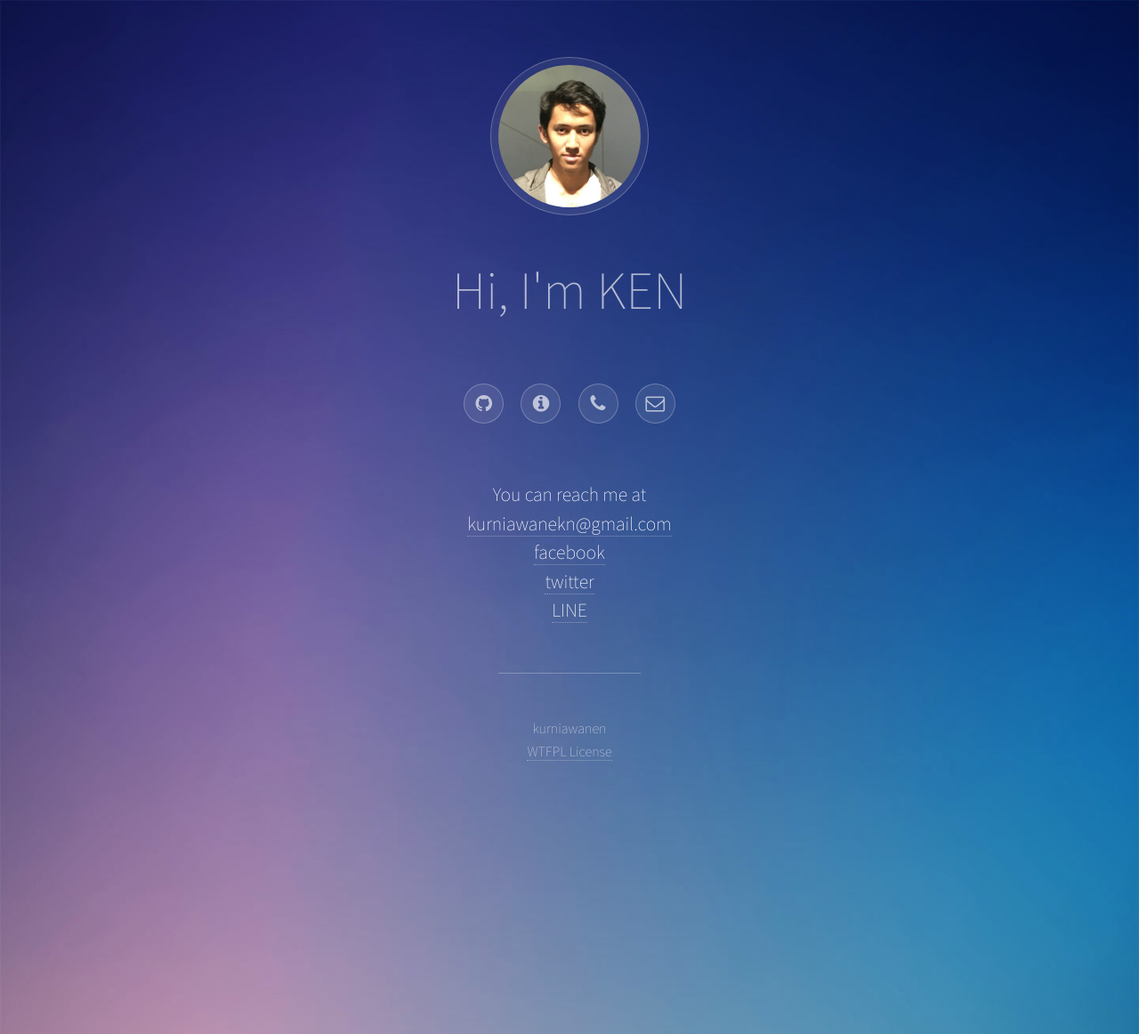
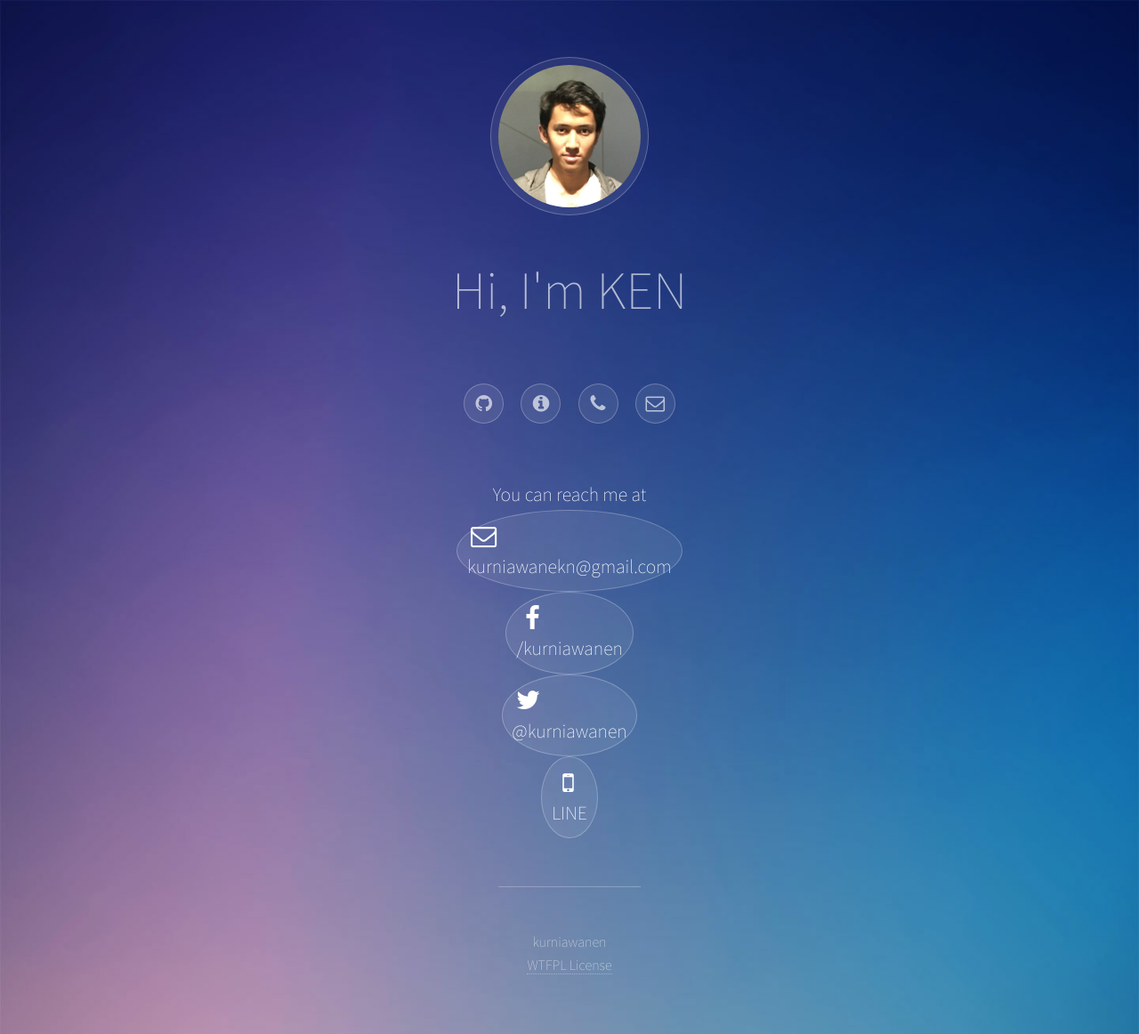
Before and after one commit to ken-kurniawanen/kurniawanen.github.io, a Jekyll site: the page built from contact/index.html, in a window 1280 px wide. Shown: the whole page at 89% size. Built offline with Jekyll 4.4.1, drawn with Linux system fonts in a browser that asks for light colours.

Commit message:
symbol update

```diff
--- a/contact/index.html
+++ b/contact/index.html
@@ -3,8 +3,8 @@
 title: Contact kurniawanen
 ---
 <h2>You can reach me at<br />
-<a href="mailto:kurniawanekn@gmail.com" target="_blank">kurniawanekn@gmail.com</a><br />
-<a href="http://facebook.com/kurniawanen" target="_blank">facebook</a><br />
-<a href="http://twitter.com/kurniawanen" target="_blank">twitter</a><br />
-<a href="http://line.me/ti/p/~kurniawanen" target="_blank">LINE</a><br />
+<a href="mailto:kurniawanekn@gmail.com" target="_blank" class="icon style2 fa-envelope-o">kurniawanekn@gmail.com</a><br />
+<a href="http://facebook.com/kurniawanen" target="_blank" class="icon style2 fa-facebook">/kurniawanen</a><br />
+<a href="http://twitter.com/kurniawanen" target="_blank" class="icon style2 fa-twitter">@kurniawanen</a><br />
+<a href="http://line.me/ti/p/~kurniawanen" target="_blank" class="icon style2 fa-mobile">LINE</a><br />
 </h2>
```
